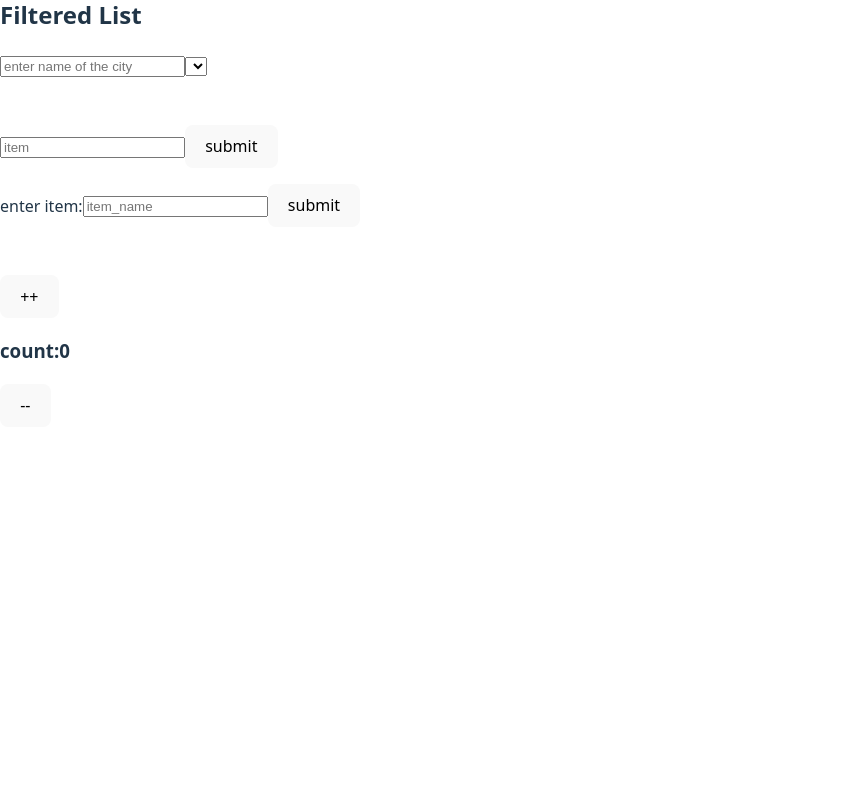
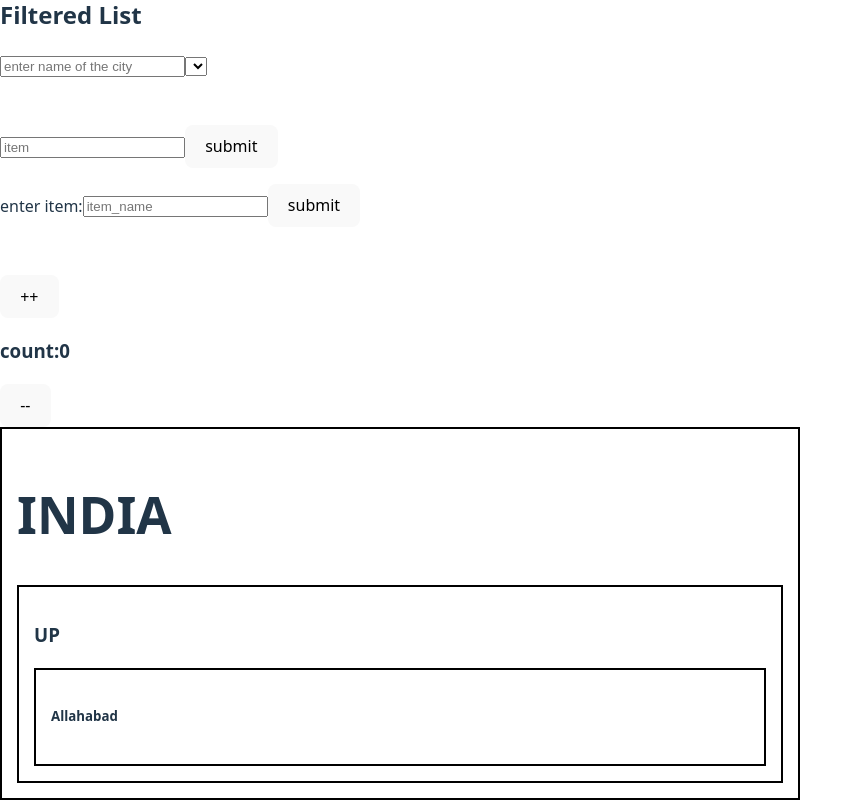
Before and after one commit to Ashish-sin-gh/advance-JS-chai-aur-code, a React (Vite) app in the folder React/practice1/: page / in a window 1280 px wide. Shown: the part 1368-2168 px from the top of the page, without its empty margins (0-863 px from the left). Before the commit the page ends 1795 px from the top, so only its background shows below. Built offline with nearby package versions, Linux system fonts and the light colour scheme.

Commit message:
contextAPI in react

```diff
--- a/React/practice1/components/CRUD todo with reducer/ParentCrudReducer.jsx
+++ b/React/practice1/components/CRUD todo with reducer/ParentCrudReducer.jsx
@@ -32,6 +32,8 @@ function ParentCrudReducer() {
   const [selectedItem, setSelectedItem] = useState(null);
 
   function addItemToList(item) {
+    // this function is just calling the dispatch so we dont need this function, we can directly send dispatch as prop in a component
+
     // setItemList([...itemList, { item: item.item, id: itemList.length + 1 }]);
     dispath({
       type: "ADD",
--- /dev/null
+++ b/React/practice1/components/ContextExample/ContextEx.jsx
@@ -0,0 +1,28 @@
+import { useContext } from "react";
+import SubTitle from "./SubTitle";
+import Title from "./Title";
+import LevelContext from "./LevelContext";
+
+function ContextEx() {
+  return (
+    <>
+      <LevelContext.Provider value={0}>
+        <Title>
+          <SubTitle>INDIA</SubTitle>
+          <LevelContext.Provider value={2}>
+            <Title>
+              <SubTitle>UP</SubTitle>
+              <LevelContext.Provider value={4}>
+                <Title>
+                  <SubTitle>Allahabad</SubTitle>
+                </Title>
+              </LevelContext.Provider>
+            </Title>
+          </LevelContext.Provider>
+        </Title>
+      </LevelContext.Provider>
+    </>
+  );
+}
+
+export default ContextEx;
--- /dev/null
+++ b/React/practice1/components/ContextExample/LevelContext.jsx
@@ -0,0 +1,5 @@
+import { createContext } from "react";
+
+const LevelContext = createContext(0);
+
+export default LevelContext;
--- /dev/null
+++ b/React/practice1/components/ContextExample/SubTitle.jsx
@@ -0,0 +1,21 @@
+import { useContext } from "react";
+import LevelContext from "./LevelContext";
+
+function SubTitle({ children }) {
+  const level = useContext(LevelContext);
+
+  switch (level) {
+    case 0:
+      return <h1>{children}</h1>;
+    case 1:
+      return <h2>{children}</h2>;
+    case 2:
+      return <h3>{children}</h3>;
+    case 3:
+      return <h4>{children}</h4>;
+    default:
+      return <h5>{children}</h5>;
+  }
+}
+
+export default SubTitle;
--- /dev/null
+++ b/React/practice1/components/ContextExample/Title.jsx
@@ -0,0 +1,15 @@
+import { useContext } from "react";
+import ThemeContext from "./LevelContext";
+
+function Title({ children }) {
+  const themeContext = useContext(ThemeContext);
+  return (
+    <>
+      <section style={{ border: "2px solid black", padding: "15px" }}>
+        {children}
+      </section>
+    </>
+  );
+}
+
+export default Title;
--- a/React/practice1/src/App.jsx
+++ b/React/practice1/src/App.jsx
@@ -1,5 +1,6 @@
 import Chat from "../components/Chat";
 import Child from "../components/Child";
+import ContextEx from "../components/ContextExample/ContextEx";
 import CounterUR from "../components/counterUsingUseReducer/CounterUR";
 import ParentCrudReducer from "../components/CRUD todo with reducer/ParentCrudReducer";
 import AddItem from "../components/CRUD todo/AddItem";
@@ -64,6 +65,7 @@ function App() {
       <br></br>
       <br></br>
       <CounterUR></CounterUR>
+      <ContextEx></ContextEx>
     </>
   );
 }
```
Also changed, not shown: 1 other file (tests, documents, lock files or other folders).
